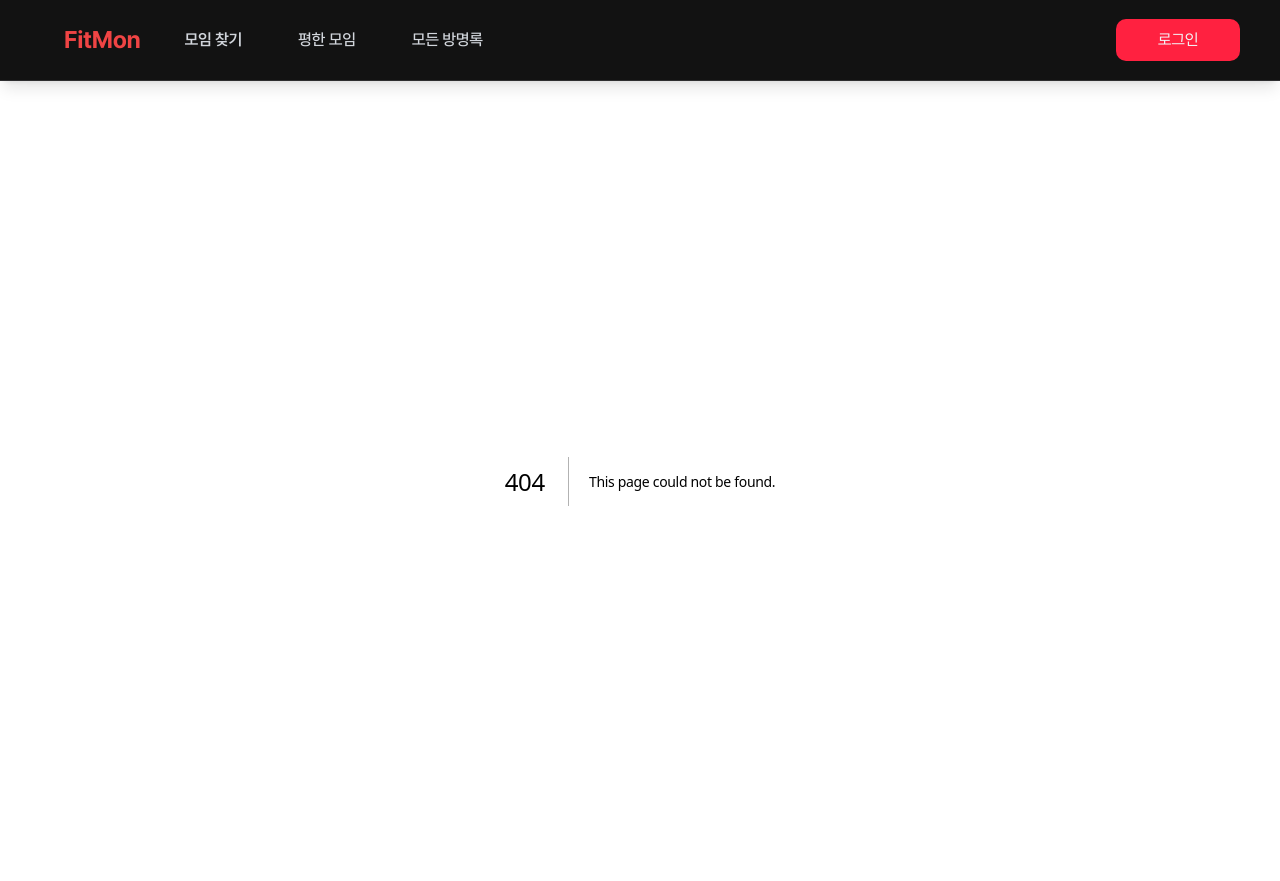
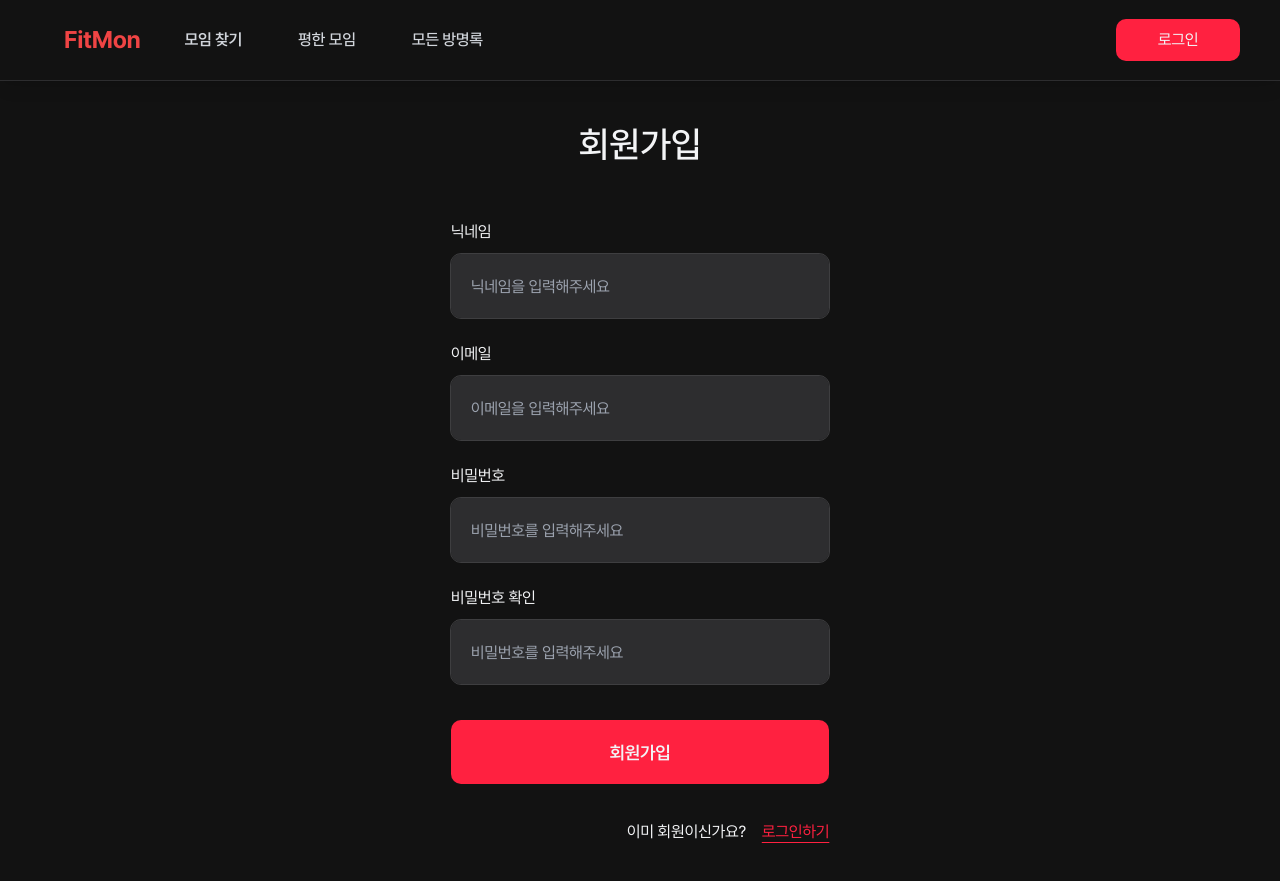
Before and after one commit to FESI06-project/-frontend, a Next.js app: page /signup in a window 1280 px wide. Before the commit this address had no page. Built offline with nearby package versions, Linux system fonts and the light colour scheme.

Commit message:
🚚 rename: register -> signup 페이지 주소 변경

```diff
--- /dev/null
+++ b/src/pages/signup/index.tsx
@@ -0,0 +1,118 @@
+import { useState } from 'react';
+import Input from '../../components/common/Input';
+import Button from '@/components/common/Button';
+import { RegisterValidation } from './components/SignupValidation';
+// 태블릿 24, 모바일 14
+// 회원가입 창 mt 140 글자 mb 50
+
+// React Hook Form 사용?
+
+export default function Signup() {
+  const [formData, setFormData] = useState({
+    nickName: '',
+    email: '',
+    password: '',
+    passwordCheck: '',
+  });
+
+  const [formDataError, setFormDataError] = useState({
+    nickName: false,
+    email: false,
+    password: false,
+    passwordCheck: false,
+  });
+
+  // 회원가입 정보 저장
+  const handleInputChange = (e: React.ChangeEvent<HTMLInputElement>) => {
+    const { name, value } = e.target;
+    setFormData((prev) => ({
+      ...prev,
+      [name]: value,
+    }));
+  };
+
+  const handleBlur = (e: React.FocusEvent<HTMLInputElement>) => {
+    RegisterValidation({ e, password: formData.password, setFormDataError });
+  };
+
+  return (
+    <div className="w-full h-screen flex justify-center items-center">
+      <div className="flex flex-col justify-center items-center max-w-[640px] w-1/3">
+        <h1 className="mb-12 text-[2.25rem] font-medium">회원가입</h1>
+
+        <form className="flex flex-col w-full px-6">
+          <p className="mb-2.5 text-[1rem]">닉네임</p>
+          <Input
+            type="text"
+            name="nickName"
+            value={formData.nickName}
+            placeholder="닉네임을 입력해주세요"
+            handleInputChange={handleInputChange}
+            handleBlur={handleBlur}
+            className={formDataError.nickName ? 'mb-3' : ''}
+          />
+          {formDataError.nickName && (
+            <p className="mt-3 text-[0.875rem] text-error">
+              {'닉네임은 2자 이상 10자 이하로 입력해주세요.'}
+            </p>
+          )}
+
+          <p className="mt-6 mb-2.5 text-[1rem]">이메일</p>
+          <Input
+            type="email"
+            name="email"
+            value={formData.email}
+            placeholder="이메일을 입력해주세요"
+            handleInputChange={handleInputChange}
+            handleBlur={handleBlur}
+            className={formDataError.email ? 'mb-3' : ''}
+          />
+          {formDataError.email && (
+            <p className="mt-3 text-[0.875rem] text-error">
+              {'유효한 이메일 주소를 입력해주세요.'}
+            </p>
+          )}
+
+          <p className="mt-6 mb-2.5 text-[1rem]">비밀번호</p>
+          <Input
+            type="password"
+            name="password"
+            value={formData.password}
+            placeholder="비밀번호를 입력해주세요"
+            handleInputChange={handleInputChange}
+            handleBlur={handleBlur}
+            className={formDataError.password ? 'mb-3' : ''}
+          />
+          {formDataError.password && (
+            <p className="mt-3 text-[0.875rem] text-error">
+              {'비밀번호는 최소 8자 이상이어야 합니다.'}
+            </p>
+          )}
+
+          <p className="mt-6 mb-2.5 text-[1rem]">비밀번호 확인</p>
+          <Input
+            type="password"
+            name="passwordCheck"
+            value={formData.passwordCheck}
+            placeholder="비밀번호를 입력해주세요"
+            handleInputChange={handleInputChange}
+            handleBlur={handleBlur}
+            className={formDataError.passwordCheck ? 'mb-3' : ''}
+          />
+          {formDataError.passwordCheck && (
+            <p className="mt-3 text-[0.875rem] text-error">
+              {'비밀번호가 일치하지 않습니다.'}
+            </p>
+          )}
+          <Button type="submit" name="회원가입" />
+          <div className="flex flex-row justify-end mt-9">
+            <p className="mr-4 text-[1rem]">{'이미 회원이신가요?'}</p>
+            <p className="text-[1rem] text-primary underline decoration-primary underline-offset-[5px] cursor-pointer">
+              {'로그인하기'}
+            </p>
+          </div>
+        </form>
+      </div>
+    </div>
+  );
+}
```
